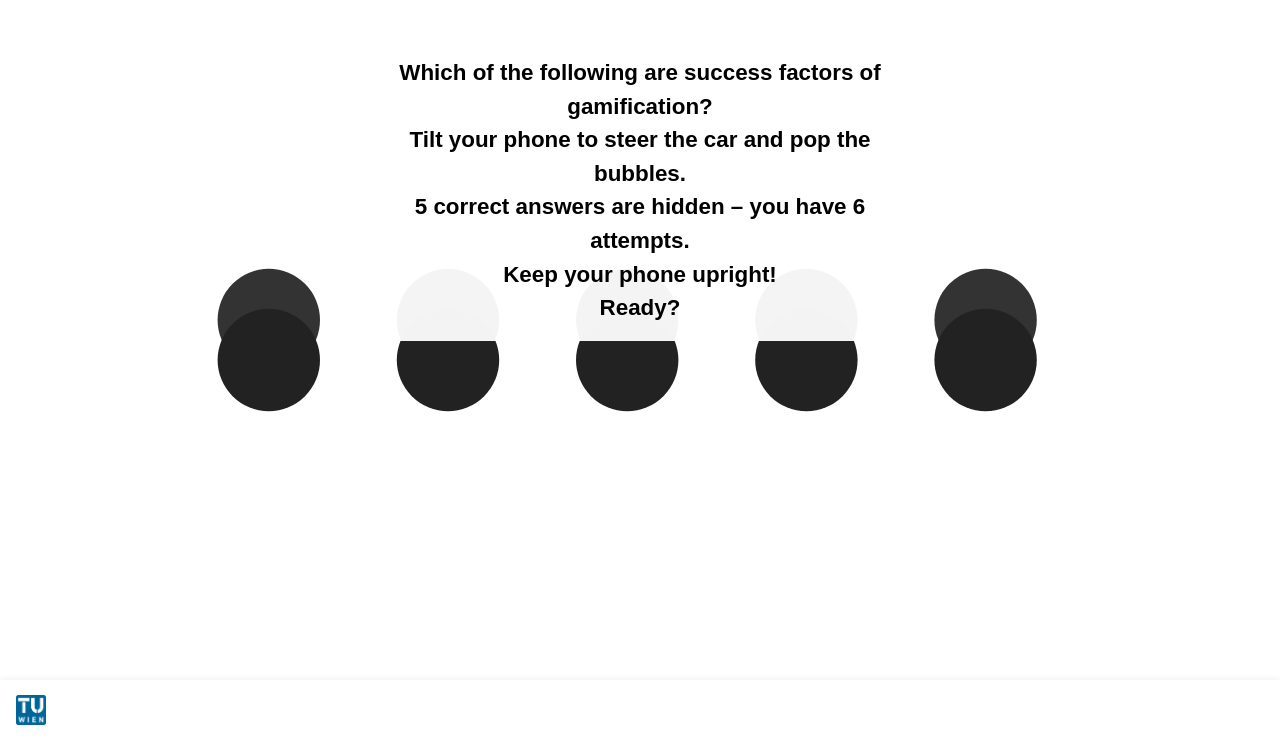
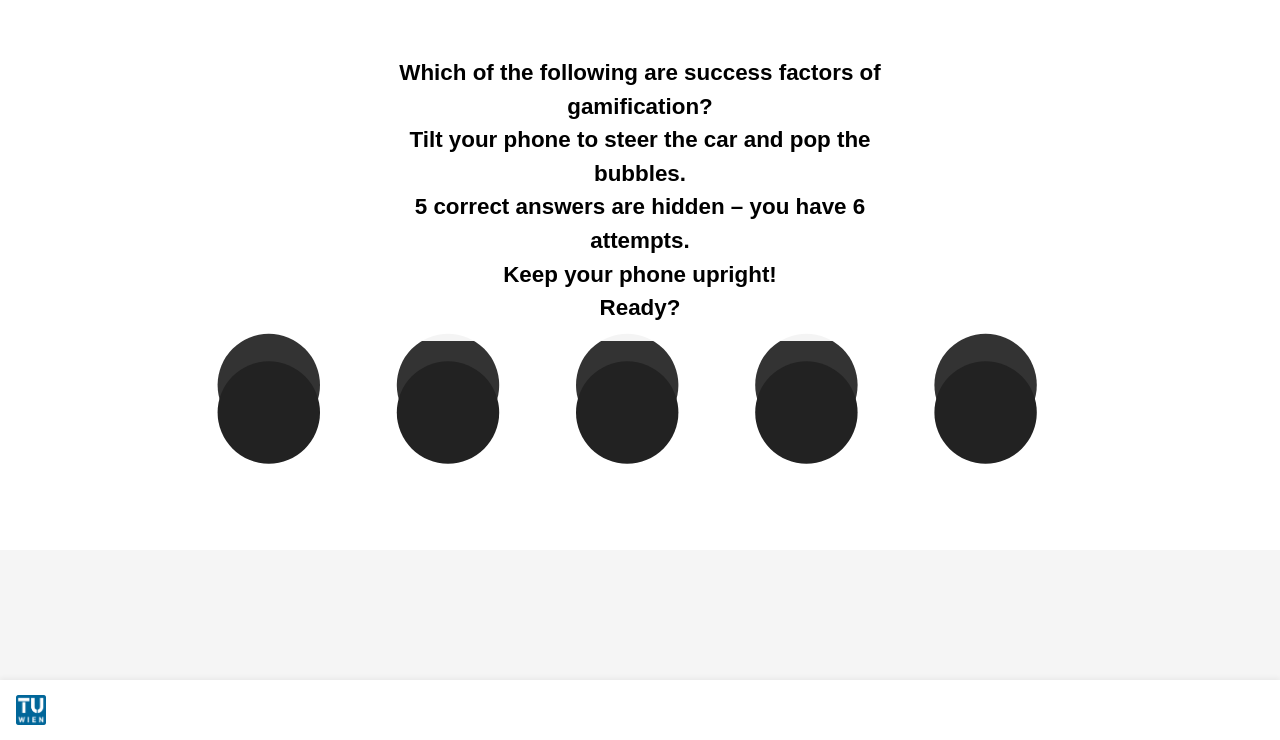
Before and after one commit to George-beep-ops/quiz-app-flask, a Flask app: template templates/minigame_5.html in a window 1280 px wide. Shown: the part 60-800 px from the top of the page. Run offline with Flask 3, Linux system fonts and the light colour scheme; the template is opened without the code that fills it, so the values that code supplies are empty.

Commit message:
Meine Änderungen vom neuen PC

```diff
--- a/templates/minigame_3.html
+++ b/templates/minigame_3.html
@@ -29,7 +29,7 @@
   }
 
   #info {
-    margin-top: 1.5rem;
+    margin-top: 1 rem;
     font-size: 1.2rem;
   }
 
--- a/templates/minigame_5.html
+++ b/templates/minigame_5.html
@@ -66,14 +66,19 @@ const canvas = document.getElementById("gameCanvas");
 const ctx = canvas.getContext("2d");
 
 const dpr = window.devicePixelRatio || 1;
-canvas.width = window.innerWidth * dpr;
-canvas.height = window.innerHeight * dpr;
-canvas.style.width = window.innerWidth + "px";
-canvas.style.height = window.innerHeight + "px";
+
+// ⚠️ Korrigierte Höhe entsprechend CSS
+const canvasLogicalHeight = window.innerHeight - 250;
+const canvasLogicalWidth = window.innerWidth;
+
+canvas.width = canvasLogicalWidth * dpr;
+canvas.height = canvasLogicalHeight * dpr;
+canvas.style.width = canvasLogicalWidth + "px";
+canvas.style.height = canvasLogicalHeight + "px";
 ctx.scale(dpr, dpr);
 
-const logicalWidth = window.innerWidth;
-const logicalHeight = window.innerHeight;
+const logicalWidth = canvasLogicalWidth;
+const logicalHeight = canvasLogicalHeight;
 
 const carImg = new Image();
 carImg.src = "{{ url_for('static', filename='car.png') }}";
@@ -94,30 +99,18 @@ const car = {
 };
 
 const labels = [
-  "Clear goals",
-  "Personalization",
-  "Feedback",
-  "Storytelling",
-  "Targeting",
-  "Randomization",
-  "Overload",
-  "Guesswork",
-  "Complexity",
-  "Distraction"
+  "Clear goals", "Personalization", "Feedback", "Storytelling", "Targeting",
+  "Randomization", "Overload", "Guesswork", "Complexity", "Distraction"
 ];
 
 const goodWords = [
-  "Clear goals",
-  "Personalization",
-  "Feedback",
-  "Storytelling",
-  "Targeting"
+  "Clear goals", "Personalization", "Feedback", "Storytelling", "Targeting"
 ];
 
 const BUBBLE_SPEED = 1.5;
 
 let usedLabels = new Set();
-let tiltX = 0; // 🆕 Sensorwert-Zwischenspeicher
+let tiltX = 0;
 
 function doesOverlap(x, y, radius, others) {
   return others.some(obj => {
@@ -195,7 +188,7 @@ function drawLights() {
   const totalWidth = logicalWidth * 0.7;
   const spacing = totalWidth / 5;
   const baseX = logicalWidth / 2 - totalWidth / 2 + logicalWidth * 0.06;
-  const baseY = logicalHeight * 0.4;
+  const baseY = logicalHeight * 0.7;
   const lightRadius = logicalWidth * 0.04;
 
   for (let i = 0; i < 5; i++) {
@@ -236,8 +229,7 @@ function drawBubblesAndCar() {
     if (obj.alpha > 0 && obj.scale > 0) {
       ctx.save();
       ctx.globalAlpha = obj.alpha;
-      ctx.translate(obj.x, obj.y);
-
+      ctx.translate(obj.x + obj.radius, obj.y + obj.radius);
       ctx.scale(obj.scale, obj.scale);
 
       ctx.beginPath();
@@ -256,7 +248,6 @@ function drawBubblesAndCar() {
       ctx.restore();
     }
 
-    // Realistische Kollision: Bubble berührt Auto
     const closestX = Math.max(car.x, Math.min(obj.x + obj.radius, car.x + car.width));
     const closestY = Math.max(car.y, Math.min(obj.y + obj.radius, car.y + car.height));
     const dx = (obj.x + obj.radius) - closestX;
@@ -313,7 +304,6 @@ function update() {
   ctx.clearRect(0, 0, logicalWidth, logicalHeight);
   timer++;
 
-  // 🆕 Glatte Bewegung durch synchronisierte Neigung
   const sensitivity = 0.25;
   car.x += tiltX * sensitivity;
   car.x = Math.max(0, Math.min(logicalWidth - car.width, car.x));
@@ -341,7 +331,6 @@ function update() {
   requestAnimationFrame(update);
 }
 
-// 🆕 Nur Sensorwert merken – Bewegung erfolgt in update()
 window.addEventListener("deviceorientation", function(event) {
   tiltX = event.gamma || 0;
 });
```
Also changed, not shown: templates/minigame_1.html (+11 -1 lines), templates/minigame_2.html (+10 -5 lines), templates/minigame_4.html (+14 -8 lines).
